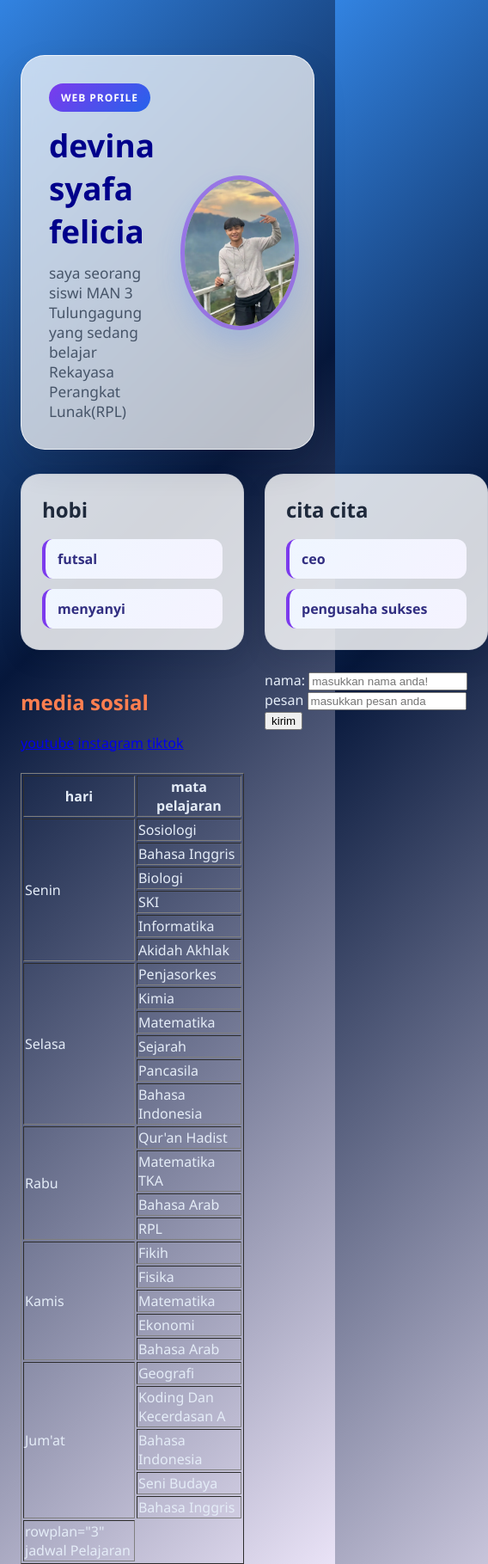
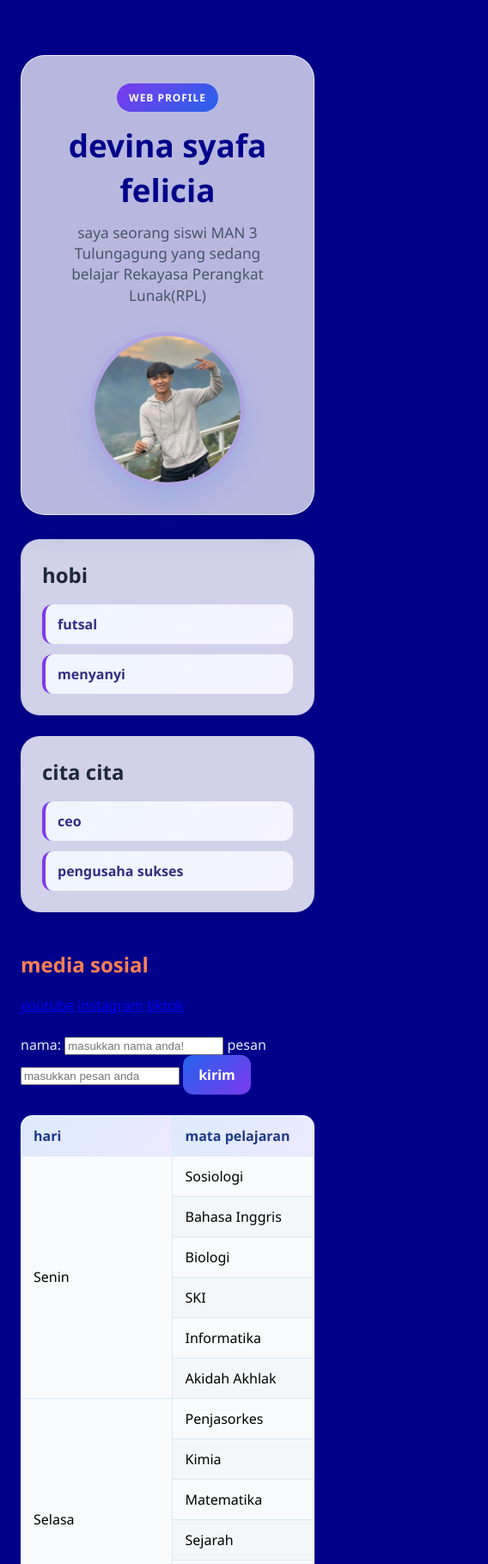
Before and after one commit to feliciadefina68-lgtm/profil, a plain HTML site: page index.html in a window 390 px wide. Shown: the top 1819 px of the page at 86% size, 568 px wide, since content can reach past the window. Drawn offline with Linux system fonts and the light colour scheme.

Commit message:
Update style.css

```diff
--- a/style.css
+++ b/style.css
@@ -1,11 +1,11 @@
-*{
+* {
   box-sizing: border-box;
 }
 
 body {
   margin: 0;
-    font-family: 'segoe UI', Tahoma, Geneva, Verdana, sans-serif;
-    background: linear-gradient(135deg, #3283e1 0%, #06173b 35%, #f4ecff 100%);
+  font-family: 'Segoe UI', Tahoma, Geneva, Verdana, sans-serif;
+  background: darkblue;
   color: #e4ecf7;
 }
 
@@ -48,7 +48,7 @@ body {
 .judul {
   margin: 0;
   font-family: 'Plus Jakarta Sans', 'Segoe UI', sans-serif;
-    line-height: 1,4;
+  line-height: 1.4;
 }
 
 .judul-besar {
@@ -72,13 +72,13 @@ body {
   height: 180px;
   object-fit: cover;
   border-radius: 50%;
-    border: 5px solid rgba(124, 58, 237, 0.58);
+  border: 5px solid rgba(124, 58, 237, 0.15);
   box-shadow: 0 16px 30px rgba(59, 130, 246, 0.2);
 }
 
 .content-grid {
   display: grid;
-    grid-template-columns: repeat(2,minmax(260px, 1fr));
+  grid-template-columns: repeat(2, minmax(260px, 1fr));
   gap: 24px;
 }
 
@@ -120,17 +120,116 @@ body {
   gap: 12px;
 }
 
-.social-links a{
+.social-links a {
   text-decoration: none;
   color: #1d4ed8;
   background: #e0edff;
   padding: 10px 14px;
   border-radius: 12px;
   font-weight: 600;
-    transition: transform 0.2s ease, box-shadow 0.2s ease
+  transition: transform 0.2s ease, box-shadow 0.2s ease;
 }
 
 .social-links a:hover {
   transform: translateY(-2px);
   box-shadow: 0 10px 20px rgba(37, 99, 235, 0.15);
 }
+
+.form-card form {
+  display: grid;
+  gap: 16px;
+}
+
+.field-group {
+  display: grid;
+  gap: 8px;
+}
+
+.field-group label {
+  font-weight: 600;
+  color: #334155;
+}
+
+.field-group input,
+.field-group textarea {
+  width: 100%;
+  border: 1px solid #dbe4f0;
+  border-radius: 12px;
+  padding: 12px 14px;
+  font: inherit;
+  background: #f8fafc;
+  color: #0f172a;
+  resize: vertical;
+}
+
+.field-group input:focus,
+.field-group textarea:focus {
+  outline: 2px solid rgba(59, 130, 246, 0.2);
+  border-color: #60a5fa;
+}
+
+button {
+  border: none;
+  border-radius: 12px;
+  padding: 12px 18px;
+  font: inherit;
+  font-weight: 700;
+  color: white;
+  background: linear-gradient(135deg, #2563eb, #7c3aed);
+  cursor: pointer;
+  transition: transform 0.2s ease, box-shadow 0.2s ease;
+}
+
+button:hover {
+  transform: translateY(-2px);
+  box-shadow: 0 12px 24px rgba(124, 58, 237, 0.25);
+}
+
+.schedule-card {
+  grid-column: 1 / -1;
+}
+
+table {
+  width: 100%;
+  border-collapse: collapse;
+  overflow: hidden;
+  border-radius: 14px;
+  background: #f8fafc;
+  color: #000;
+}
+
+th,
+td {
+  border: 1px solid #dfe7f1;
+  padding: 12px 14px;
+  text-align: left;
+}
+
+th {
+  background: linear-gradient(135deg, #dbeafe, #ede9fe);
+  color: #1e3a8a;
+}
+
+tr:nth-child(even) td {
+  background: rgba(148, 163, 184, 0.04);
+}
+
+@media (max-width: 768px) {
+  .hero {
+    flex-direction: column;
+    text-align: center;
+  }
+
+  .profile-copy {
+    width: 100%;
+  }
+
+  #text2 {
+    text-align: center;
+    margin-inline: auto;
+  }
+
+  .content-grid {
+    grid-template-columns: 1fr;
+  }
+}
```
Lines whose indentation alone changed are shown as unchanged.
